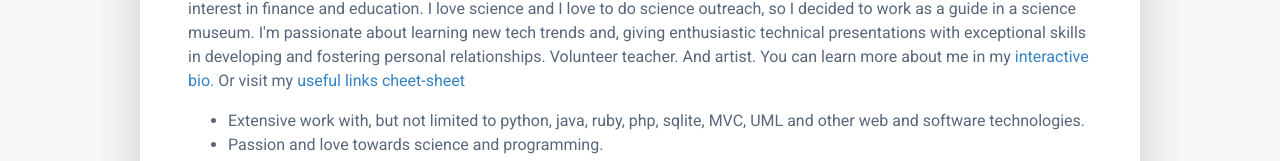
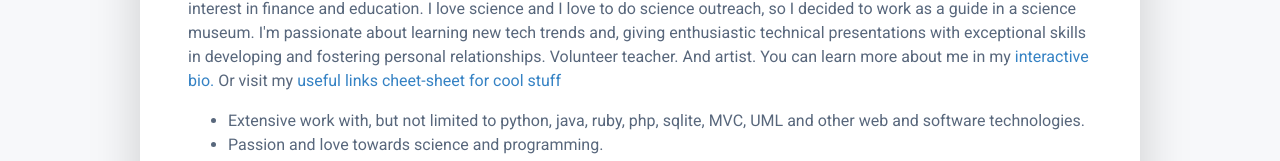
Before and after one commit to UlmoMacias/UlmoMacias.github.io, a plain HTML site: page index.html in a window 1280 px wide. Shown: the part 429-590 px from the top of the page. Drawn offline with Linux system fonts and the light colour scheme; a script that the page names is missing.

Commit message:
added line

```diff
--- a/index.html
+++ b/index.html
@@ -78,7 +78,7 @@
                 so I decided to work as a guide in a science museum. I'm passionate about learning new tech trends and,
                  giving enthusiastic technical presentations with exceptional skills in developing and fostering personal relationships.
                   Volunteer teacher. And artist.
-            You can learn more about me in my <a href="https://ulmomacias.github.io/Bio.html#">interactive bio.</a> Or visit my <a href="blog.html"> useful links cheet-sheet </a></p>
+            You can learn more about me in my <a href="https://ulmomacias.github.io/Bio.html#">interactive bio.</a> Or visit my <a href="blog.html"> useful links cheet-sheet for cool stuff </a></p>
         <ul>
 
             <li>Extensive work with, but not limited to python, java, ruby, php, sqlite, MVC, UML and other web and software technologies.</li>
```
